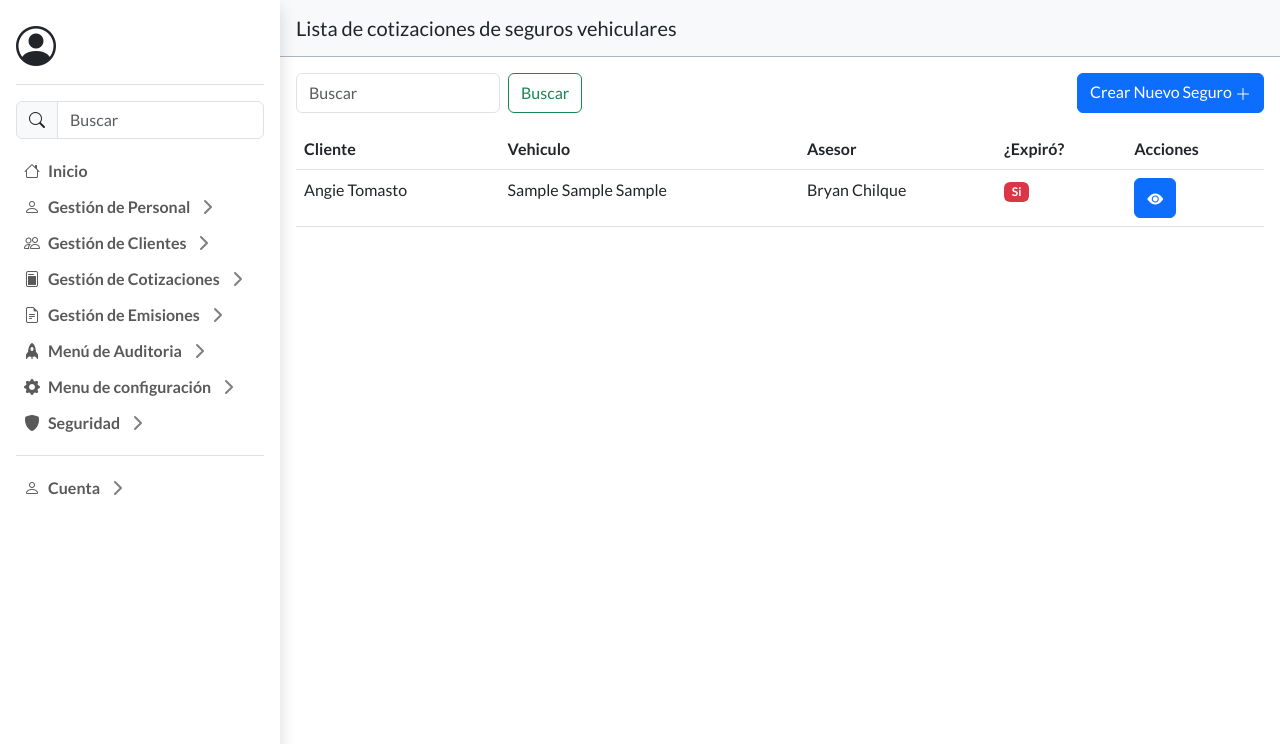
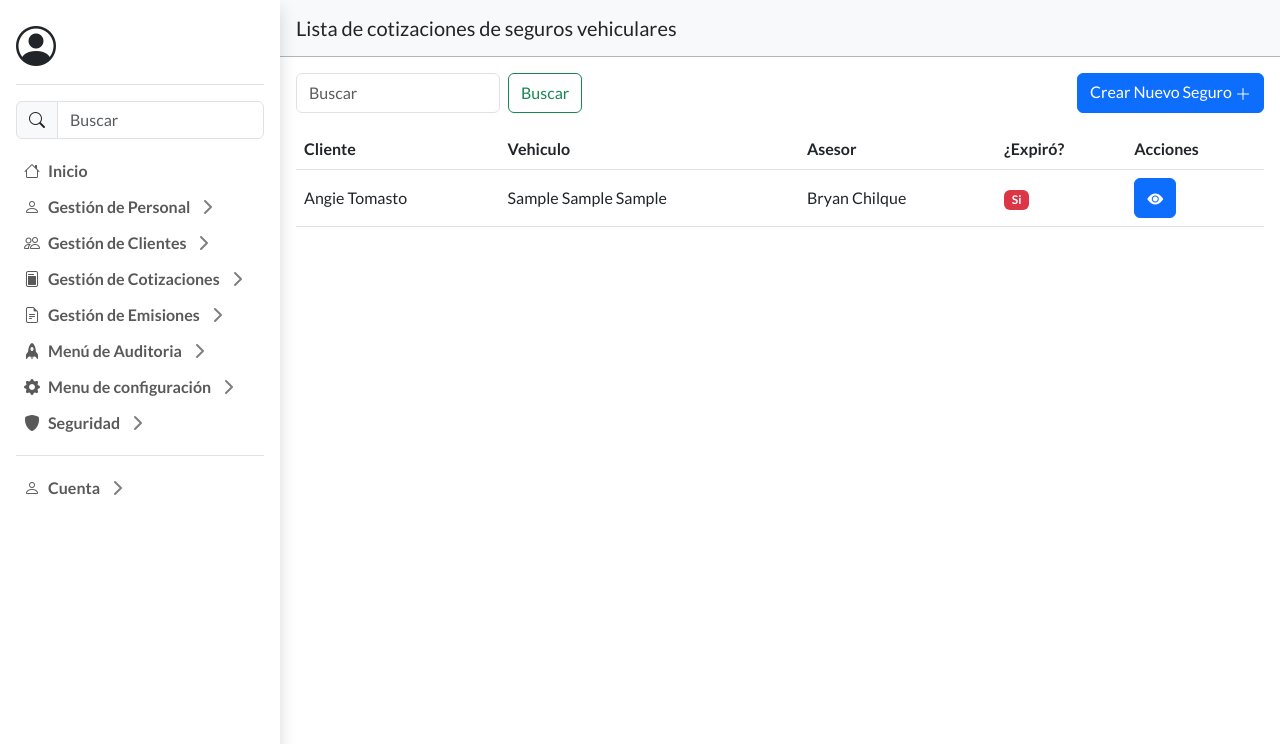
Before and after one commit to bryan-chilque/university-degree-project, a Django app: page /web/1/quotation/insurance/vehicle/list/ in a window 1280 px wide. Shown: the part 56-800 px from the top of the page. Run offline with Django 4.2, Linux system fonts and the light colour scheme; data comes from the database, SQL or seed files in the repository; tables that the repository leaves empty hold one stand-in row (values such as "Sample post"); some libraries are stand-ins or nearby versions.

Commit message:
hot-fix: align vertically quotation list

```diff
--- a/rrggweb/templates/rrggweb/quotation/insurance/vehicle/list.html
+++ b/rrggweb/templates/rrggweb/quotation/insurance/vehicle/list.html
@@ -25,17 +25,17 @@
         <tbody>
         {% for quotation in object_list %}
             <tr class="">
-                <td scope="row">{{ quotation.vehicle.customer }}</td>
-                <td>{{ quotation.vehicle }}</td>
-                <td>{{ quotation.consultant }}</td>
-                <td>
+            <td class="align-middle" scope="row">{{ quotation.vehicle.customer }}</td>
+            <td class="align-middle">{{ quotation.vehicle }}</td>
+            <td class="align-middle">{{ quotation.consultant }}</td>
+            <td class="align-middle">
                 {% if quotation.expired %}
-                    <span class="badge bg-danger">Si</span>
+                <span class="badge bg-danger align-middle">Si</span>
                 {% else %}
-                    <span class="badge bg-success">No</span>
+                <span class="badge bg-success align-middle">No</span>
                 {% endif %}
             </td>
-                <td>
+            <td class="align-middle">
                 <a class="btn btn-primary" href="{% url 'rrggweb:quotation:insurance:vehicle:detail' view.kwargs.consultant_id quotation.id %}">
                 <i class="bi bi-eye-fill"></i>
                 </a>
```
Lines whose indentation alone changed are shown as unchanged.
